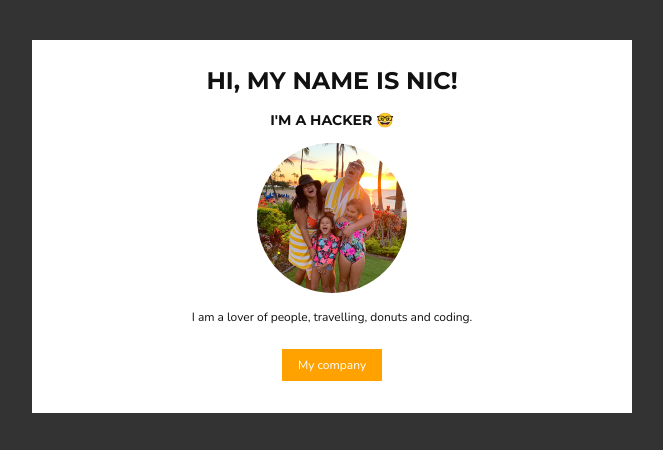
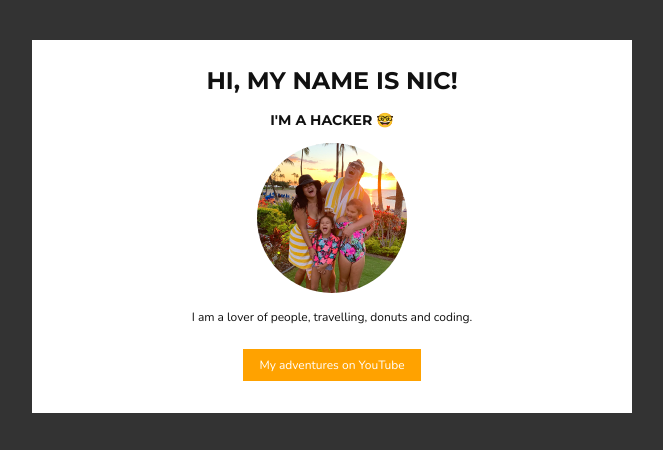
Before and after one commit to rothquel/profile, a plain HTML site: page index.html in a window 1280 px wide. Shown: the top 450 px of the page, without its empty margins (308-971 px from the left). Drawn offline with nearby package versions, Linux system fonts and the light colour scheme.

Commit message:
updated button link

```diff
--- a/index.html
+++ b/index.html
@@ -21,7 +21,7 @@
       <img src="./images/nicfamily.jpg" alt="Nic Picture" id="avatar">
 
       <p>I am a lover of people, travelling, donuts and coding.</p>
-      <a href="https://alchemytuition.com.au" target="_blank" class="btn-orange">My company</a>
+      <a href="https://www.youtube.com/c/agreatbigadventure/" target="_blank" class="btn-orange">My adventures on YouTube</a>
     </div>
 
     <div class="card" id="contact-card">
```
